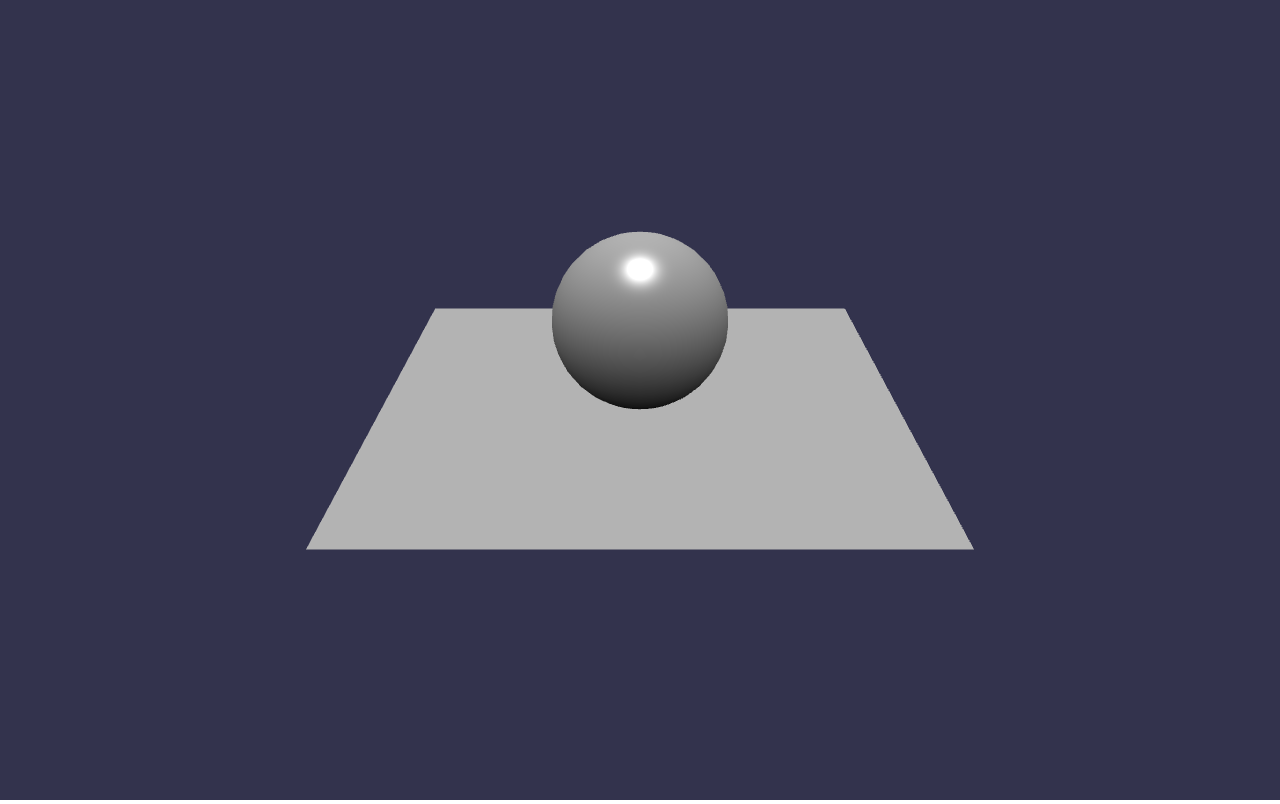
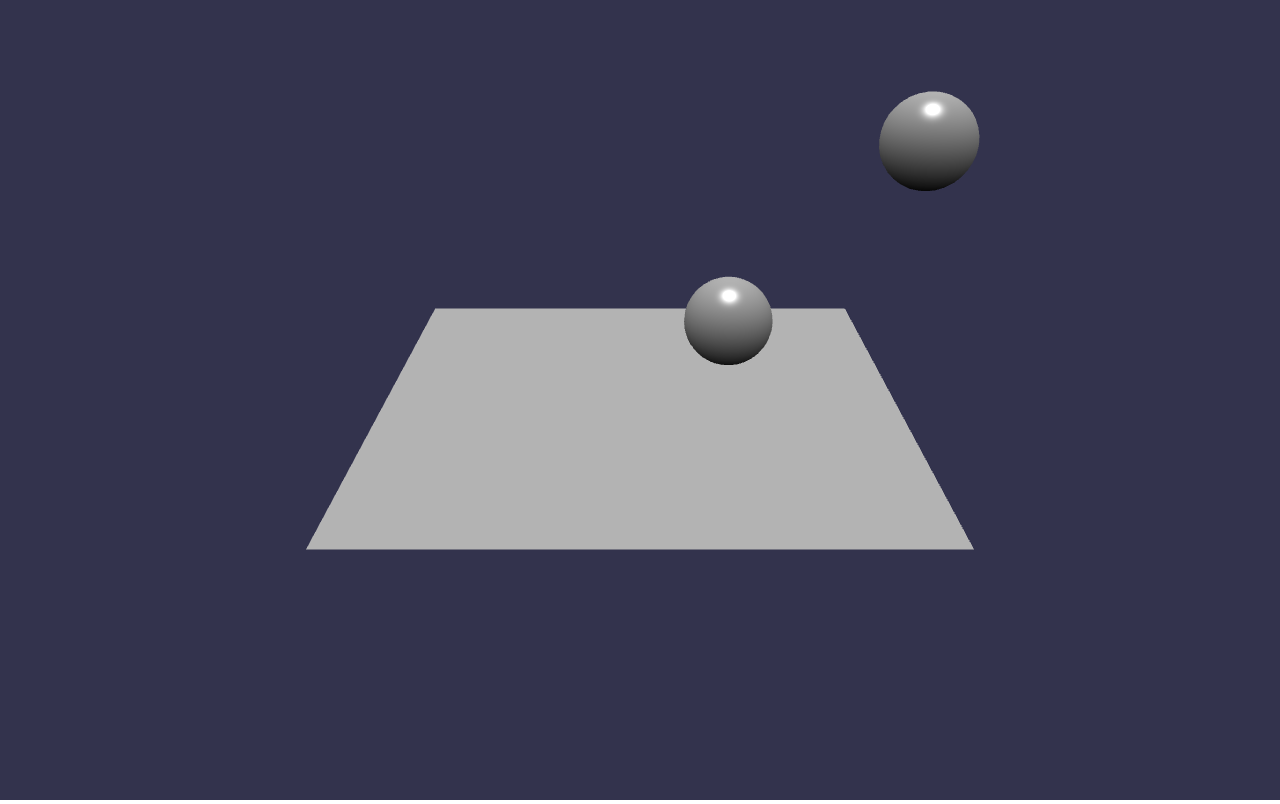
Before and after one commit to chiefraccoon/game-jam, a website built with webpack: page template/index.html in a window 1280 px wide. Built offline with nearby package versions, Linux system fonts and the light colour scheme; animation ran at ten frames a second.

Commit message:
Minor structure changes: add game & player class.

```diff
--- a/src/index.js
+++ b/src/index.js
@@ -1,51 +1,6 @@
-import * as BABYLON from "babylonjs";
+import Game from './modules/game';
 
-const canvas = document.getElementById('render-canvas');
-const engine = new BABYLON.Engine(canvas, true);
-
-const createScene = function () {
-
-    // This creates a basic Babylon Scene object (non-mesh)
-    const scene = new BABYLON.Scene(engine);
-
-    // This creates and positions a free camera (non-mesh)
-    const camera = new BABYLON.FreeCamera("camera1", new BABYLON.Vector3(0, 5, -10), scene);
-
-    // This targets the camera to scene origin
-    camera.setTarget(BABYLON.Vector3.Zero());
-
-    // This attaches the camera to the canvas
-    camera.attachControl(canvas, true);
-
-    // This creates a light, aiming 0,1,0 - to the sky (non-mesh)
-    const light = new BABYLON.HemisphericLight("light1", new BABYLON.Vector3(0, 1, 0), scene);
-
-    // Default intensity is 1. Let's dim the light a small amount
-    light.intensity = 0.7;
-
-    // Our built-in 'sphere' shape. Params: name, subdivs, size, scene
-    const sphere = BABYLON.Mesh.CreateSphere("sphere1", 16, 2, scene);
-
-    // Move the sphere upward 1/2 its height
-    sphere.position.y = 1;
-
-    // Our built-in 'ground' shape. Params: name, width, depth, subdivs, scene
-    const ground = BABYLON.Mesh.CreateGround("ground1", 6, 6, 2, scene);
-
-    return scene;
-
-};
-
-const scene = createScene();
-
-engine.runRenderLoop(function () {
-    scene.render();
-});
-
-// Resize
-window.addEventListener("resize", function () {
-    engine.resize();
-});
+new Game();
 
 if (module.hot) {
     module.hot.accept();
--- /dev/null
+++ b/src/modules/game/game.js
@@ -0,0 +1,57 @@
+import * as BABYLON from "babylonjs";
+
+import Player from '../player';
+
+class Game {
+    constructor() {
+        this.canvas = document.getElementById('render-canvas');
+        this.engine = new BABYLON.Engine(this.canvas, true);
+
+        this.scene = null;
+
+        window.addEventListener('resize', () => {
+            this.engine.resize();
+        });
+
+        this._initScene();
+
+        this.scene.executeWhenReady(() => {
+
+            this._initGame();
+
+            this.engine.runRenderLoop(() => {
+                this.scene.render();
+            });
+        });
+    }
+
+    _initScene() {
+        // This creates a basic Babylon Scene object (non-mesh)
+        this.scene = new BABYLON.Scene(this.engine);
+
+        // This creates and positions a free camera (non-mesh)
+        const camera = new BABYLON.FreeCamera("camera1", new BABYLON.Vector3(0, 5, -10), this.scene);
+
+        // This targets the camera to scene origin
+        camera.setTarget(BABYLON.Vector3.Zero());
+
+        // This attaches the camera to the canvas
+        camera.attachControl(this.canvas, true);
+
+        // This creates a light, aiming 0,1,0 - to the sky (non-mesh)
+        const light = new BABYLON.HemisphericLight("light1", new BABYLON.Vector3(0, 1, 0), this.scene);
+
+        // Default intensity is 1. Let's dim the light a small amount
+        light.intensity = 0.7;
+
+        const ground = BABYLON.Mesh.CreateGround("ground1", 6, 6, 2, this.scene);
+    }
+
+    _initGame() {
+        // this.scene.debugLayer.show({popup: true});
+        const player_1 = new Player(this, {name: 'player_1', position: {x: 1, y: 1}});
+        const player_2 = new Player(this, {name: 'player_2', position: {x: 3, y: 3}});
+    }
+}
+
+export default Game;
--- /dev/null
+++ b/src/modules/game/index.js
@@ -0,0 +1,3 @@
+import Game from './game';
+
+export default Game;
--- /dev/null
+++ b/src/modules/player/index.js
@@ -0,0 +1,3 @@
+import Player from './player';
+
+export default Player;
--- /dev/null
+++ b/src/modules/player/player.js
@@ -0,0 +1,15 @@
+import * as BABYLON from "babylonjs";
+
+class Player {
+    constructor(game, config) {
+        this._game = game;
+        this._model = BABYLON.Mesh.CreateSphere(config.name, 16, 1, this._game.scene);
+        this._model.position.x = config.position.x;
+        this._model.position.y = config.position.y;
+    }
+
+    move() {
+    }
+}
+
+export default Player;
--- a/template/index.html
+++ b/template/index.html
@@ -9,7 +9,6 @@
             padding: 0;
             width: 100%;
             height: 100%;
-            font-size: 0;
         }
     </style>
 </head>
```
